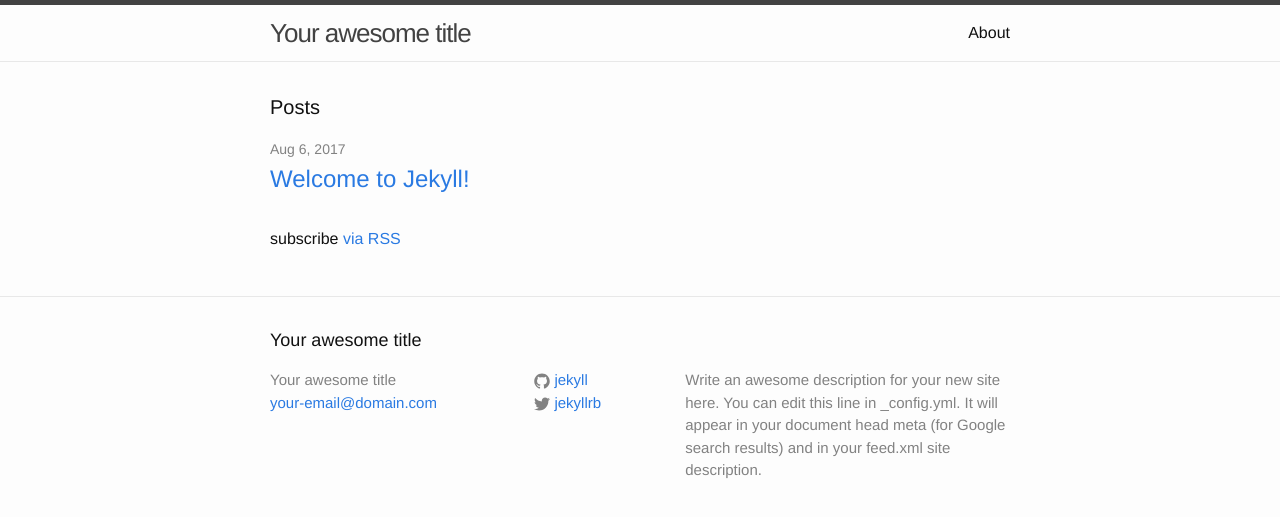
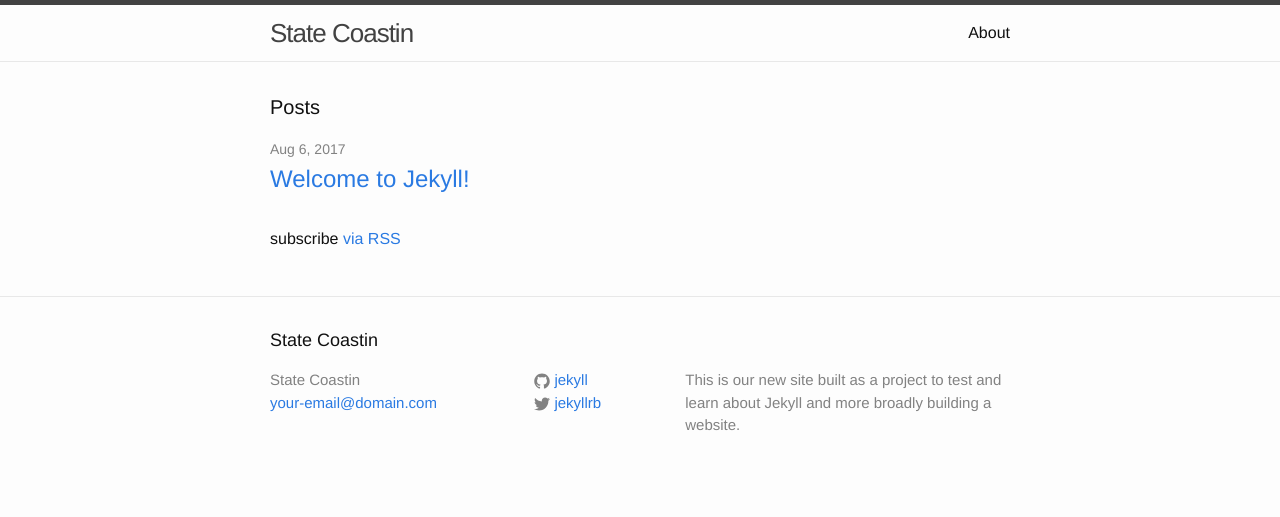
Before and after one commit to stephen-lothrop/stephen-lothrop.github.io, a Jekyll site: the page built from index.html, in a window 1280 px wide. Shown: the top 517 px of the page. Built offline with Jekyll 4.4.1, drawn with Linux system fonts in a browser that asks for light colours.

Commit message:
Update _config.yml
Changed title, description, and url

```diff
--- a/_config.yml
+++ b/_config.yml
@@ -6,14 +6,12 @@
 # 'jekyll serve'. If you change this file, please restart the server process.
 
 # Site settings
-title: Your awesome title
+title: State Coastin
 email: your-email@domain.com
 description: > # this means to ignore newlines until "baseurl:"
-  Write an awesome description for your new site here. You can edit this
-  line in _config.yml. It will appear in your document head meta (for
-  Google search results) and in your feed.xml site description.
+  This is our new site built as a project to test and learn about Jekyll and more broadly building a website.
 baseurl: "" # the subpath of your site, e.g. /blog
-url: "http://yourdomain.com" # the base hostname & protocol for your site
+url: "http://statecoastin.com" # the base hostname & protocol for your site
 twitter_username: jekyllrb
 github_username:  jekyll
 
```
